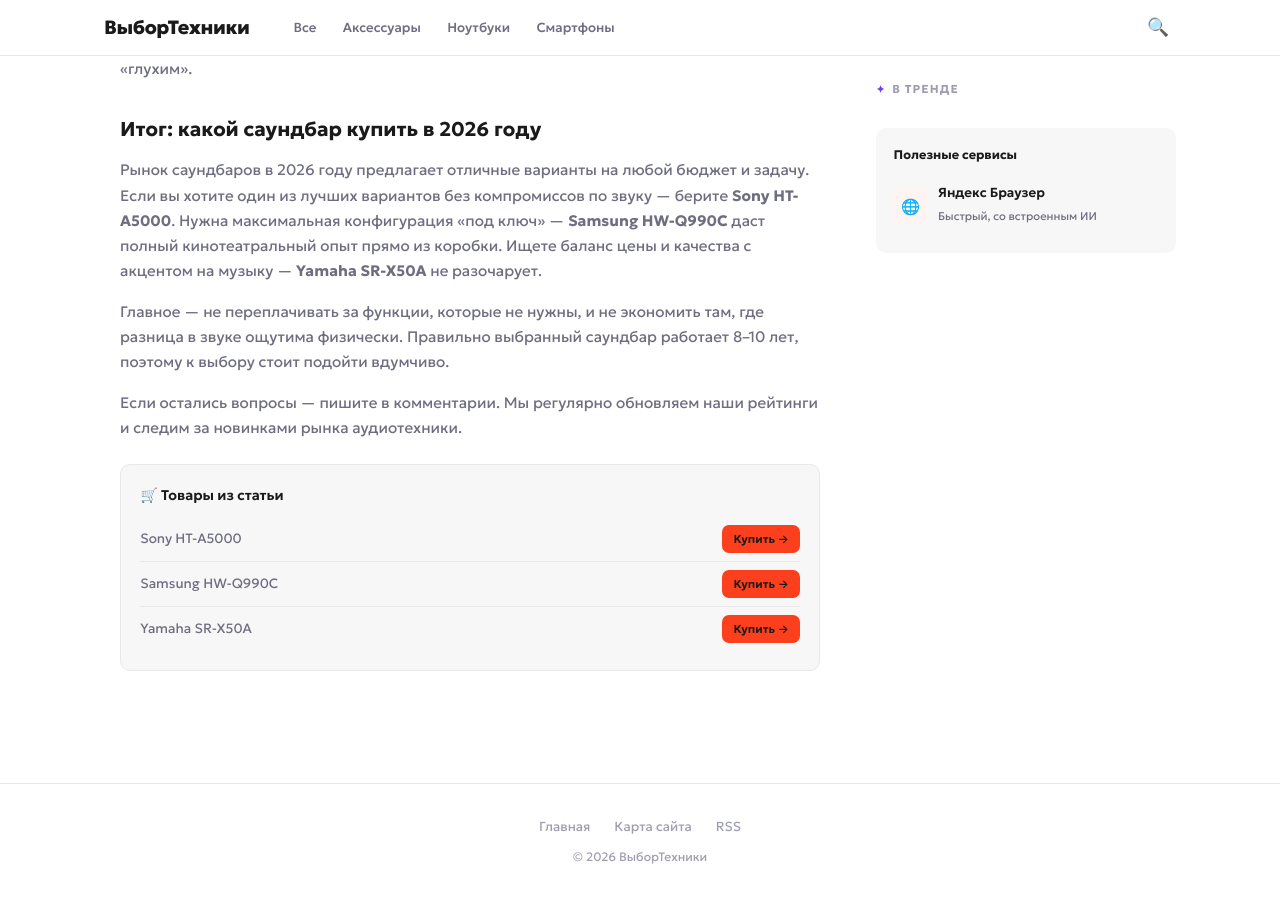
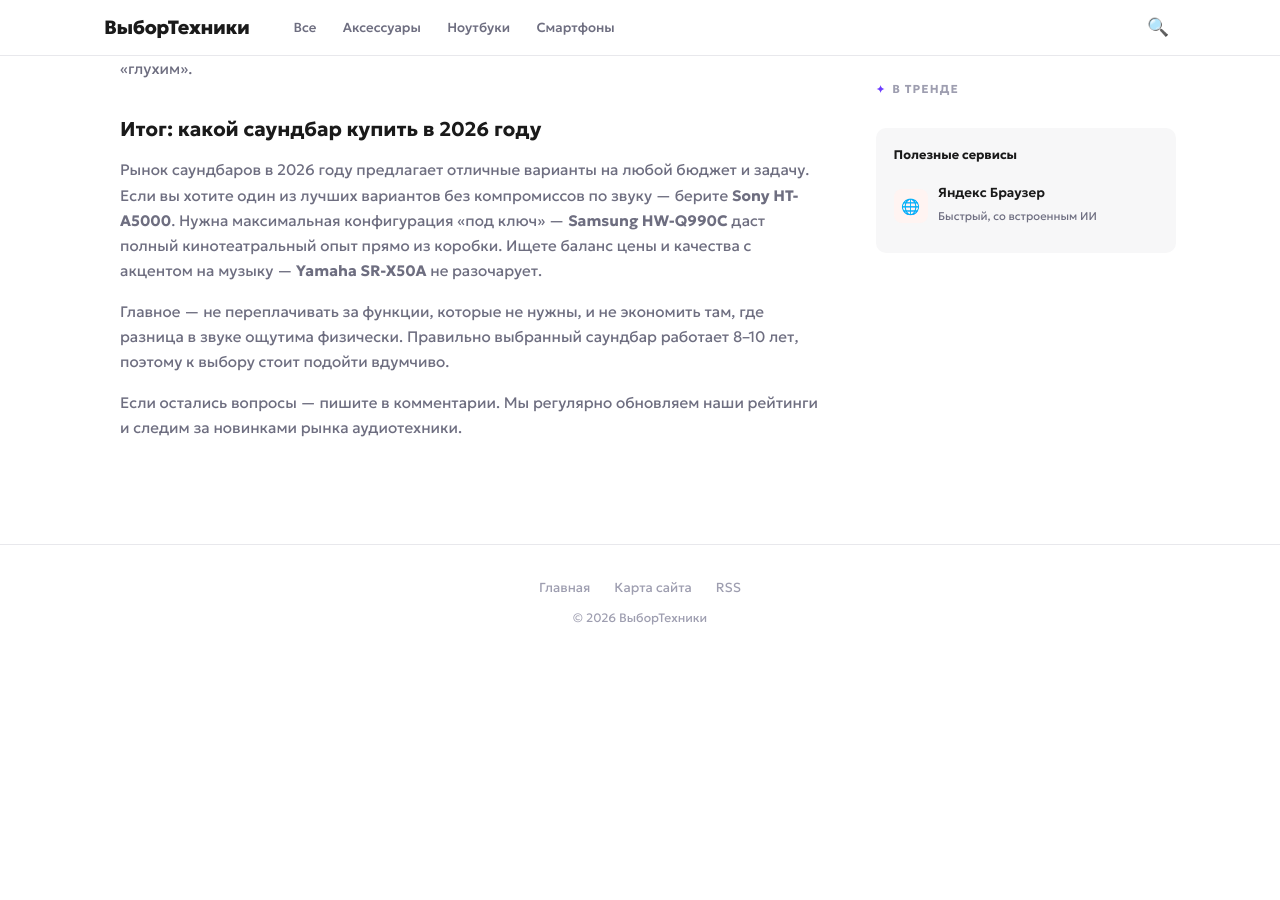
Before and after one commit to MagisterGudvin/vybor-tehniki, a Jekyll site: the page built from _posts/2026-03-31-luchshie-soundbary-2026-3414.md, in a window 1280 px wide and 900 px high, scrolled down 4706 px. Built offline with Jekyll 4.4.1, drawn with Linux system fonts in a browser that asks for light colours; after the commit the page ends 5367 px from its top, so only the background shows below that.

Commit message:
Update post.html

```diff
--- a/_layouts/post.html
+++ b/_layouts/post.html
@@ -31,7 +31,7 @@
             {{ content }}
 
             {% if page.ref_links %}
-            <div class="ref-products">
+           <!-- <div class="ref-products">
                 <h4>🛒 Товары из статьи</h4>
                 {% for link in page.ref_links %}
                 <div class="ref-product">
@@ -39,7 +39,7 @@
                     <a class="btn-ya" href="{{ link.url }}" target="_blank" rel="noopener sponsored nofollow">Купить →</a>
                 </div>
                 {% endfor %}
-            </div>
+            </div>-->
             {% endif %}
         </article>
     </main>
```
